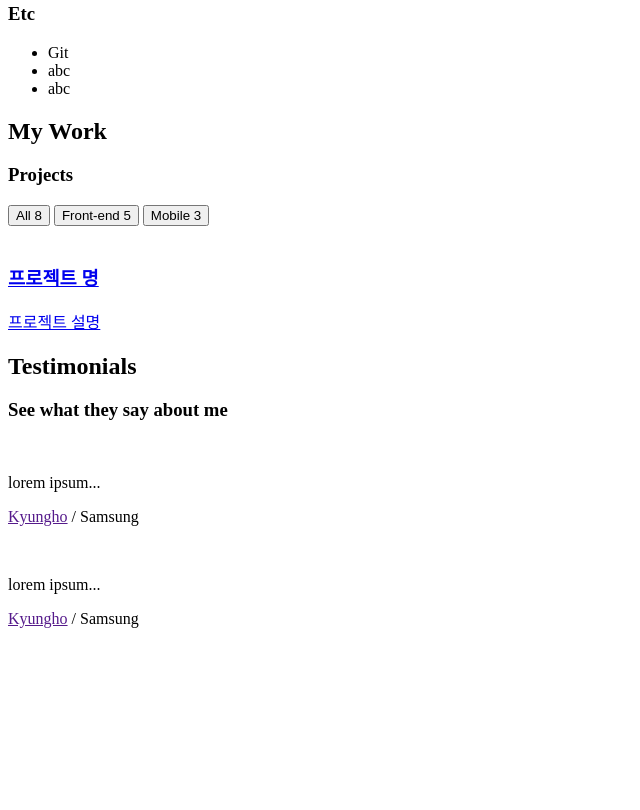
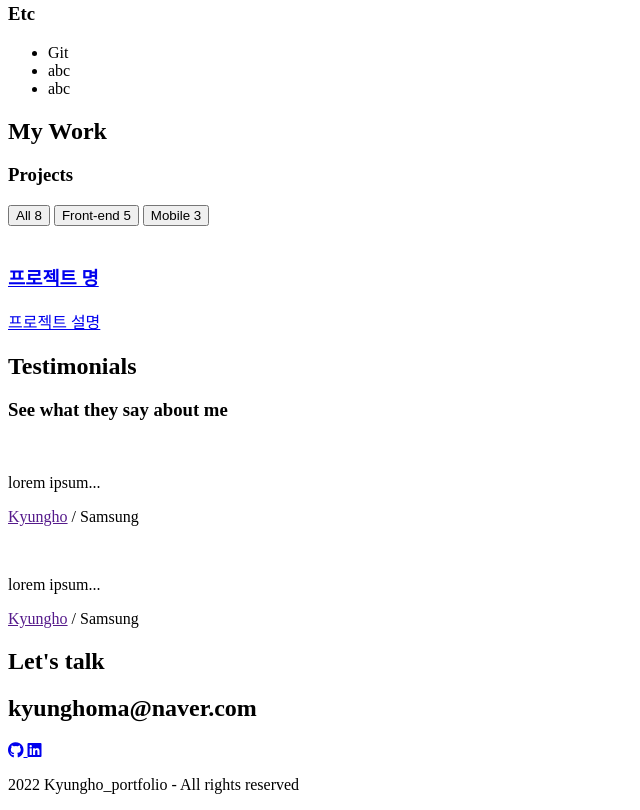
Before and after one commit to kyungho-dev/css_portfolio_practice, a plain HTML site: page index.html in a window 1280 px wide. Shown: the part 1132-1942 px from the top of the page, without its empty margins (0-640 px from the left). Before the commit the page ends 1776 px from the top, so only its background shows below. Drawn offline with Linux system fonts and the light colour scheme.

Commit message:
#html : contact 추가

```diff
--- a/index.html
+++ b/index.html
@@ -285,7 +285,25 @@
     </div>
   </section>
   <!-- Contact -->
-  <section id="contact"></section>
+  <section id="contact">
+    <h1 class="contact__title">
+      Let's talk
+    </h1>
+    <h2 class="contact__email">
+      kyunghoma@naver.com
+    </h2>
+    <div class="contact__links">
+      <a href="#" target="_blank">
+        <i class="fab fa-github"></i>
+      </a>
+      <a href="#" target="_blank">
+        <i class="fa fa-linkedin-square"></i>
+      </a>
+    </div>
+    <p class="contact__rights">
+      2022 Kyungho_portfolio - All rights reserved
+    </p>
+  </section>
 
 </body>
 </html>
```
